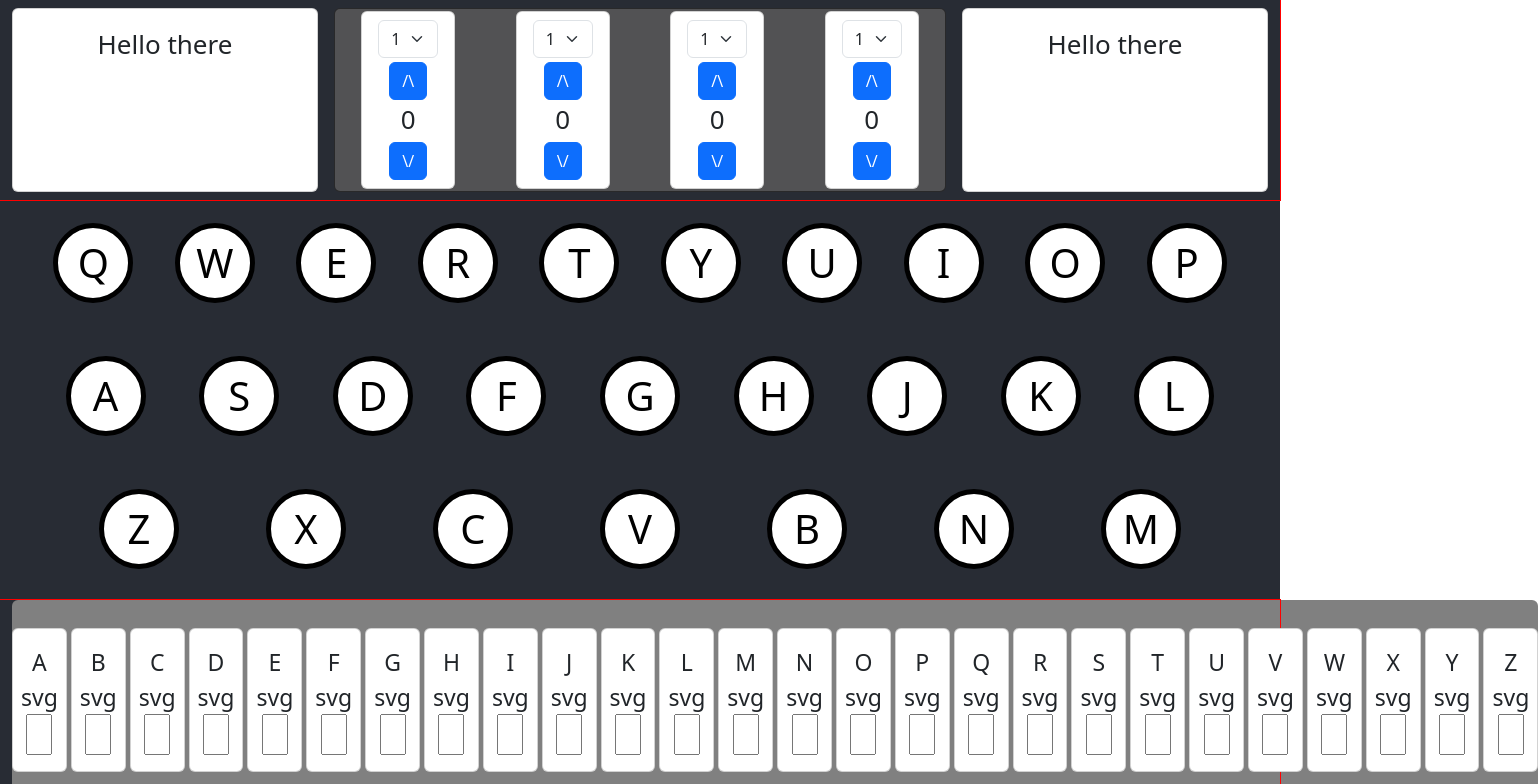
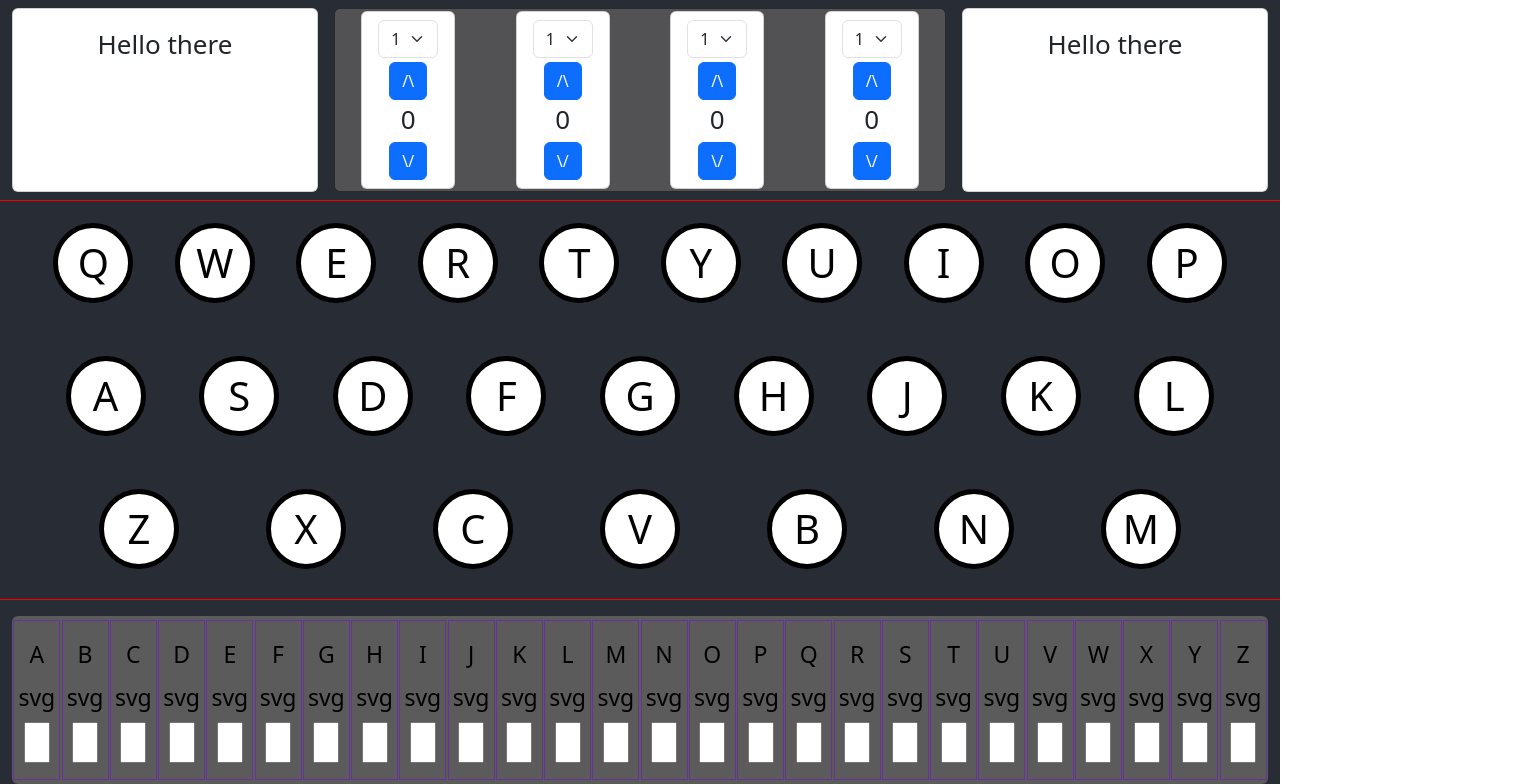
Before and after one commit to luishong07/Enigma-Replica, a React (Create React App) app: page / in a window 1280 px wide. Shown: the top 784 px of the page, 1538 px wide, since content can reach past the window. Built offline with nearby package versions, Linux system fonts and the light colour scheme.

Commit message:
implemented better plugboard spacing

```diff
--- a/src/Plugboard.css
+++ b/src/Plugboard.css
@@ -1,6 +1,6 @@
 .plugboard-container{
     display: grid;
-    grid-template-columns: 1fr;
+    /* grid-template-columns: 1fr; */
     outline:  red solid 1px;
     background-color: #282c34;
     /* height: 25vh; */
@@ -23,8 +23,8 @@
 
 }
 .letter-pair-container{
-    /* justify-content: space-between; */
-    background-color: grey;
+    justify-content: space-evenly;
+    background-color: rgb(91, 91, 91);
     border-radius: 0.375rem;
 
 
@@ -32,4 +32,8 @@
  input{
     width: calc(10px + 2vmin);
 
+
 }
+.single-pair{
+    border: solid rebeccapurple 1px;
+}
--- a/src/Plugboard.tsx
+++ b/src/Plugboard.tsx
@@ -11,18 +11,15 @@ const Plugboard: React.FC = () => {
     // const alphabet: string[] = ["A"]
 
     return (
-        <Container fluid className="plugboard-container h-25">
-            <Stack className="letter-pair-container " direction="horizontal" gap={1}>
-                {alphabet.map(letter => {
-                    return <Card className="mx-auto">
-                            <Card.Body className="px-2 ">
-                                <div>{letter}</div>
-                                <div>svg</div>
-                                <input/>
-                            </Card.Body>
-                        </Card>
+        <Container fluid className="plugboard-container h-25 py-3">
+            <Stack className="letter-pair-container " direction="horizontal" >
+                {alphabet.map(letter =>{
+                    return <div className=" px-1 py-3 single-pair">
+                        <div>{letter}</div>
+                        <div className="my-2">svg</div>
+                        <input/>
+                    </div>
                 })}
-
             </Stack>
         </Container>
     )
```
